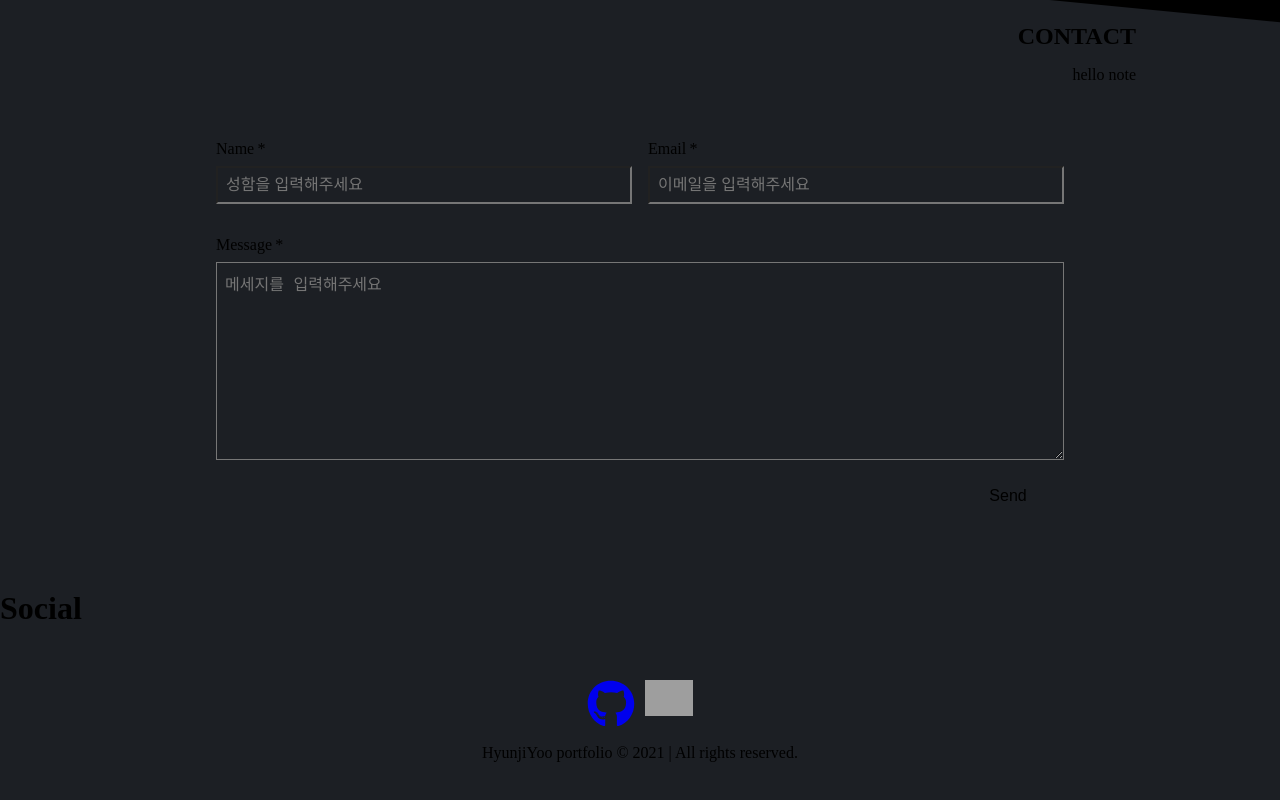
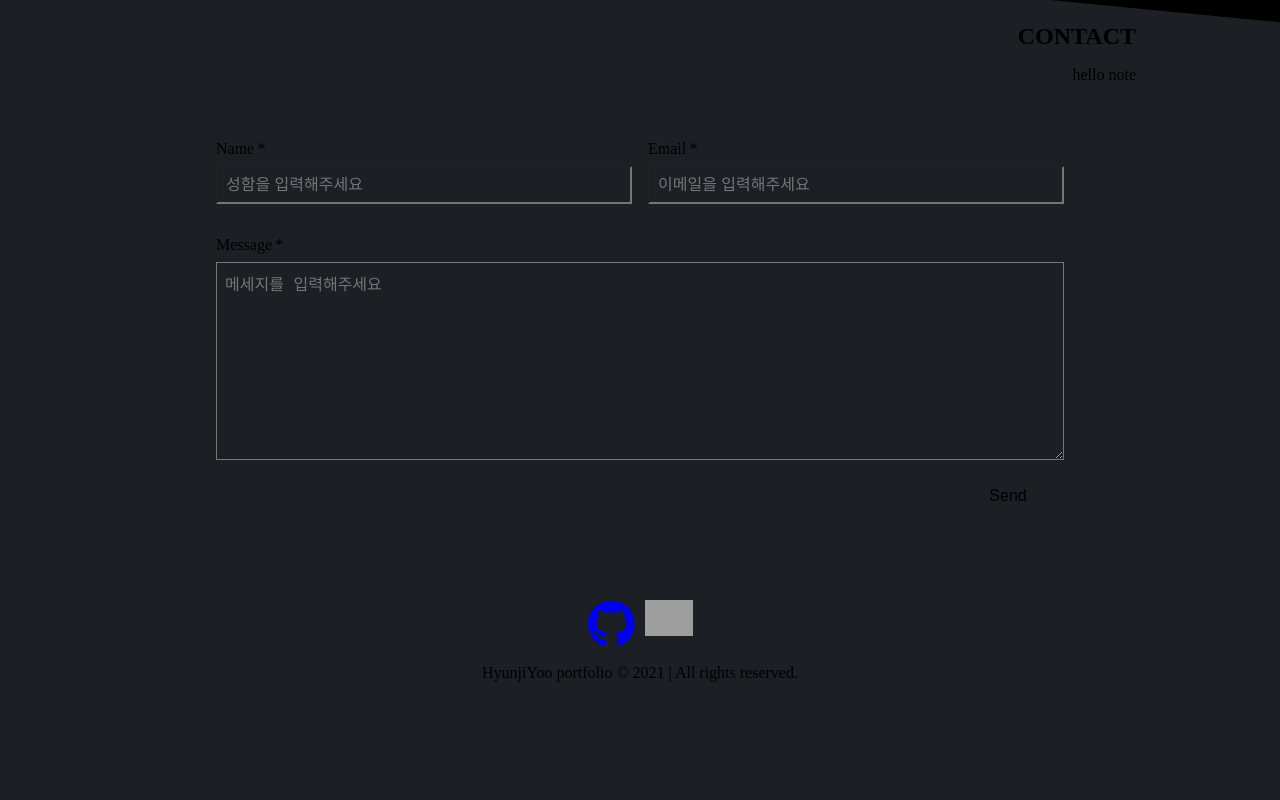
Before and after one commit to hyunjiyoo/portfolio, a React (Create React App) app: page / in a window 1280 px wide. Shown: the part 3842-4642 px from the top of the page. After the commit the page ends 4572 px from the top, so only its background shows below. Built offline with nearby package versions, Linux system fonts and the light colour scheme; grey boxes are pictures that could not be loaded.

Commit message:
remove social section

```diff
--- a/src/components/body/body.tsx
+++ b/src/components/body/body.tsx
@@ -4,14 +4,12 @@ import Note from './note/note';
 import Skills from './skills/skills';
 import Work from './work/work';
 import Contact from './contact/contact';
-import Social from './social/social';
 import Testimonials from './testimonials/testimonials';
 import Divider from './divider/divider';
 import Arrow from './arrow/arrow';
 import './shared/common.css';
 
-const Body = () => {
-  return (
+const Body = () => (
   <>
     <Intro /><Divider gradient="asc" />
     <About /><Divider gradient="desc" />
@@ -20,10 +18,8 @@ const Body = () => {
     <Work /><Divider gradient="asc" />
     <Testimonials /><Divider gradient="desc" />
     <Contact />
-      <Social />
     <Arrow />
   </>
-  )
-};
+);
 
 export default Body;
```
Lines whose indentation alone changed are shown as unchanged.
